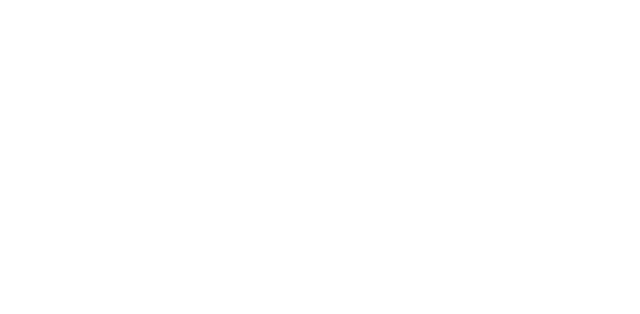
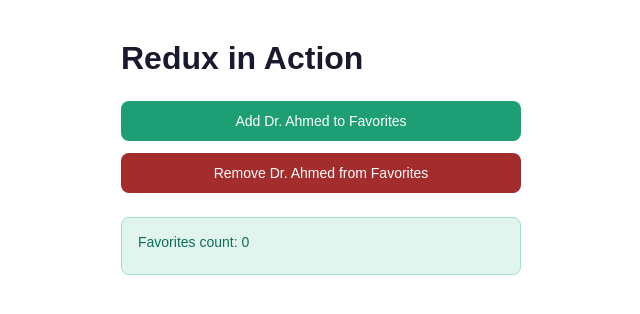
Before and after one commit to umairkhan152024/mern-journey-Practice, a React (Vite) app in the folder doctor-booking/: page / in a window 1280 px wide. Before the commit this address had no page. Shown: the top 314 px of the page, without its empty margins (319-959 px from the left). Built offline with nearby package versions, Linux system fonts and the light colour scheme.

Commit message:
Stage 6 Redux: favoritesSlice, store, Provider, useSelector, dispatch - full understanding

```diff
--- a/doctor-booking/src/App.jsx
+++ b/doctor-booking/src/App.jsx
@@ -1,91 +1,39 @@
-import {
-  BrowserRouter,
-  Routes,
-  Route,
-  Link,
-  useParams,
-} from "react-router-dom";
+// ============================================
+// FILE: src/App.jsx
+// REDUX — Using it for real
+// ============================================
+// We will do 3 things:
+// 1. READ favorites with useSelector
+// 2. ADD a favorite with dispatch
+// 3. REMOVE a favorite with dispatch
+// ============================================
 
-const doctors = [
-  { id: 1, name: "Dr. Ahmed Khan", specialty: "Cardiologist", fee: 2000 },
-  { id: 2, name: "Dr. Sara Malik", specialty: "Dentist", fee: 1500 },
-  { id: 3, name: "Dr. Bilal Akhtar", specialty: "Skin Specialist", fee: 1800 },
-];
+// useSelector → READ from store
+// useDispatch → get the dispatch function
+import { useSelector, useDispatch } from "react-redux";
 
-function DoctorList() {
-  return (
-    <div
-      style={{
-        maxWidth: "400px",
-        margin: "40px auto",
-        fontFamily: "sans-serif",
-        padding: "0 16px",
-      }}
-    >
-      <h1 style={{ color: "#1a1a2e", marginBottom: "24px" }}>Our Doctors</h1>
-      {doctors.map((doctor) => (
-        <div
-          key={doctor.id}
-          style={{
-            backgroundColor: "white",
-            border: "1px solid #ddd",
-            borderRadius: "8px",
-            padding: "16px",
-            marginBottom: "12px",
-          }}
-        >
-          <h2 style={{ margin: "0 0 6px", color: "#1a1a2e", fontSize: "16px" }}>
-            {doctor.name}
-          </h2>
-          <p style={{ margin: "4px 0", color: "#555", fontSize: "14px" }}>
-            {doctor.specialty}
-          </p>
-          <Link
-            to={`/doctors/${doctor.id}`}
-            style={{
-              display: "inline-block",
-              marginTop: "10px",
-              padding: "6px 16px",
-              backgroundColor: "#1a1a2e",
-              color: "white",
-              borderRadius: "6px",
-              textDecoration: "none",
-              fontSize: "13px",
-            }}
-          >
-            View Profile
-          </Link>
-        </div>
-      ))}
-    </div>
-  );
-}
+// import the actions (request slips)
+import { addFavorite, removeFavorite } from "./favoritesSlice";
 
-function DoctorProfile() {
-  const { id } = useParams();
+function App() {
+  // =============================================
+  // READ favorites from store
+  // =============================================
+  const favorites = useSelector((state) => state.favorites.items);
 
-  // Number(id) converts "1" string to 1 number
-  // because doctor.id is number but URL param is string
-  // 1 === "1" is false — so we must convert
-  const doctor = doctors.find((d) => d.id === Number(id));
+  // =============================================
+  // get dispatch function
+  // =============================================
+  // dispatch is how we send request slips
+  // =============================================
+  const dispatch = useDispatch();
 
-  if (!doctor) {
-    return (
-      <div
-        style={{
-          maxWidth: "400px",
-          margin: "40px auto",
-          fontFamily: "sans-serif",
-          padding: "0 16px",
-        }}
-      >
-        <h2 style={{ color: "#a32d2d" }}>Doctor not found</h2>
-        <Link to="/doctors" style={{ color: "#1a1a2e" }}>
-          ← Back to doctors
-        </Link>
-      </div>
-    );
-  }
+  // a sample doctor to add
+  const sampleDoctor = {
+    id: 1,
+    name: "Dr. Ahmed Khan",
+    specialty: "Cardiologist",
+  };
 
   return (
     <div
@@ -96,42 +44,86 @@
         padding: "0 16px",
       }}
     >
-      <Link
-        to="/doctors"
-        style={{ color: "#555", textDecoration: "none", fontSize: "14px" }}
+      <h1 style={{ color: "#1a1a2e", marginBottom: "24px" }}>
+        Redux in Action
+      </h1>
+
+      {/* =============================================
+          ADD BUTTON
+          =============================================
+          dispatch(addFavorite(sampleDoctor))
+          → sends a request slip
+          → "please add this doctor"
+          → reducer adds it to items array
+          → useSelector sees the change
+          → component re-renders
+          ============================================= */}
+      <button
+        onClick={() => dispatch(addFavorite(sampleDoctor))}
+        style={{
+          width: "100%",
+          backgroundColor: "#1D9E75",
+          color: "white",
+          border: "none",
+          borderRadius: "8px",
+          padding: "12px",
+          fontSize: "14px",
+          cursor: "pointer",
+          marginBottom: "12px",
+        }}
       >
-        ← Back
-      </Link>
+        Add Dr. Ahmed to Favorites
+      </button>
+
+      {/* =============================================
+          REMOVE BUTTON
+          =============================================
+          dispatch(removeFavorite(1))
+          → sends a request slip
+          → "please remove doctor with id 1"
+          → reducer filters it out
+          ============================================= */}
+      <button
+        onClick={() => dispatch(removeFavorite(1))}
+        style={{
+          width: "100%",
+          backgroundColor: "#a32d2d",
+          color: "white",
+          border: "none",
+          borderRadius: "8px",
+          padding: "12px",
+          fontSize: "14px",
+          cursor: "pointer",
+          marginBottom: "24px",
+        }}
+      >
+        Remove Dr. Ahmed from Favorites
+      </button>
+
+      {/* SHOW CURRENT FAVORITES */}
       <div
         style={{
-          backgroundColor: "white",
-          border: "1px solid #ddd",
+          backgroundColor: "#e1f5ee",
+          border: "1px solid #9fe1cb",
           borderRadius: "8px",
-          padding: "24px",
-          marginTop: "16px",
+          padding: "16px",
         }}
       >
-        <h1 style={{ margin: "0 0 8px", color: "#1a1a2e" }}>{doctor.name}</h1>
-        <p style={{ margin: "6px 0", color: "#555", fontSize: "15px" }}>
-          Specialty: {doctor.specialty}
+        <p style={{ margin: "0 0 8px", color: "#0f6e56", fontSize: "14px" }}>
+          Favorites count: {favorites.length}
         </p>
-        <p style={{ margin: "6px 0", fontSize: "15px", fontWeight: "500" }}>
-          Fee: Rs. {doctor.fee}
-        </p>
+
+        {favorites.map((doctor) => (
+          <p
+            key={doctor.id}
+            style={{ margin: "4px 0", color: "#0f6e56", fontSize: "13px" }}
+          >
+            {doctor.name} — {doctor.specialty}
+          </p>
+        ))}
       </div>
     </div>
   );
 }
 
-function App() {
-  return (
-    <BrowserRouter>
-      <Routes>
-        <Route path="/doctors" element={<DoctorList />} />
-        <Route path="/doctors/:id" element={<DoctorProfile />} />
-      </Routes>
-    </BrowserRouter>
-  );
-}
-
 export default App;
--- a/doctor-booking/src/main.jsx
+++ b/doctor-booking/src/main.jsx
@@ -1,56 +1,17 @@
 // ============================================
 // FILE: src/main.jsx
-// ============================================
-// We now have TWO providers:
-// 1. QueryClientProvider → for React Query
-// 2. Provider            → for Redux
-//
-// Both wrap the whole app
 // ============================================
 
 import { StrictMode } from "react";
 import { createRoot } from "react-dom/client";
 import App from "./App.jsx";
-
-// Redux Provider and store
 import { Provider } from "react-redux";
 import { store } from "./store.js";
 
-// React Query
-// QueryClient     → the brain of React Query
-//                   manages all fetching and caching
-// QueryClientProvider → gives every component
-//                       access to React Query
-import { QueryClient, QueryClientProvider } from "@tanstack/react-query";
-
-// =============================================
-// CREATE QueryClient
-// =============================================
-// QueryClient is the brain
-// it manages:
-// → all your queries
-// → caching
-// → retries
-// → background updates
-//
-// create it OUTSIDE the component
-// so it is created only once
-// =============================================
-const queryClient = new QueryClient();
-
 createRoot(document.getElementById("root")).render(
   <StrictMode>
-    {/* =============================================
-        QueryClientProvider — React Query brain
-        wraps the whole app
-        client={queryClient} — gives access to
-        all React Query features
-        ============================================= */}
-    <QueryClientProvider client={queryClient}>
-      {/* Redux Provider — same as before */}
-      <Provider store={store}>
-        <App />
-      </Provider>
-    </QueryClientProvider>
+    <Provider store={store}>
+      <App />
+    </Provider>
   </StrictMode>,
 );
```
Also changed, not shown: doctor-booking/src/favoritesSlice.js (+0 -51 lines), doctor-booking/src/store.js (+0 -14 lines).
